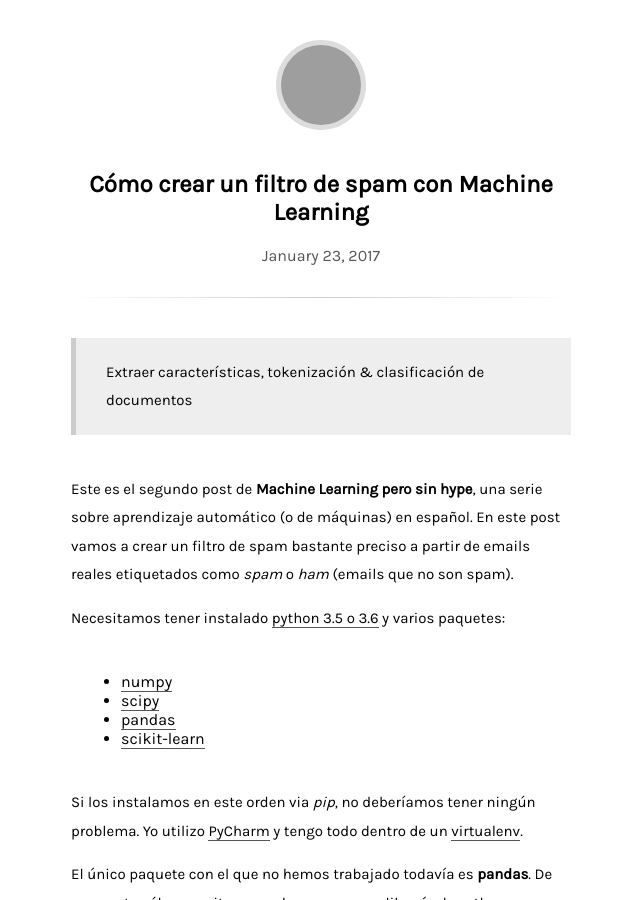
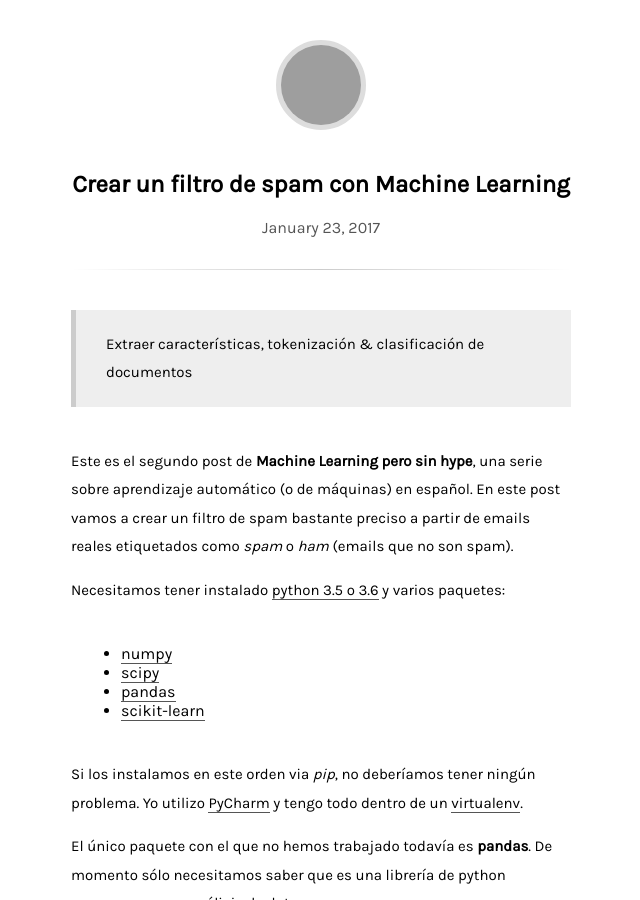
Before and after one commit to stanete/stanete.github.io, a Jekyll site: the page built from _posts/2017-01-23-filtro-spam-machine-learning.md, in a window 1280 px wide and 900 px high, cut to the strip 0-900 px from the top of the window. Shown: the whole strip, without its empty margins (319-959 px from the left). Built offline with Jekyll 4.4.1, drawn with Linux system fonts in a browser that asks for light colours; comment, search, counter and statistics services are not loaded; part of the change alters nothing that is shown; grey boxes are pictures that could not be loaded.

```diff
--- a/_config.yml
+++ b/_config.yml
@@ -1,6 +1,6 @@
 # Site Info
 title:              "Machine Learning pero sin hype"
-description:        "TMachine Learning pero sin hype es un blog sobre aprendizaje automático en español"
+description:        "Machine Learning pero sin hype es un blog sobre aprendizaje automático en español"
 google_verify:      MZlkm_Gq7ly7eJkGo-x7JDMux-ljTyc7sFduOaUZBVg # Put your Google Verification here
 google_analytics:   UA-54798604-2 # Put your Google Analytics code
 
--- /dev/null
+++ b/_includes/fb_open_graph.html
@@ -0,0 +1,16 @@
+<!-- Facebook Open Graph -->
+<meta property="og:url" content="{{ page.url | replace:'index.html','' | prepend:site.baseurl | prepend:site.url }}">
+<meta property="og:title" content="{% if page.title %}{{ page.title }}{% else %}{{ site.title }}{% endif %}">
+<meta property="og:description" content="{% if page.excerpt %}{{ page.excerpt | strip_html | strip_newlines | truncate: 200 }}{% else %}{{ site.description }}{% endif %}">
+<meta property="og:type" content="{% if page.layout == 'post' %}article{% else %}website{% endif %}">
+
+{% if site.title %}
+    <meta property="og:site_name" content="{{ site.title }}">
+{% endif %}
+
+{% if page.image %}
+    <meta property="og:image" content="{{ page.image | prepend: site.baseurl | prepend: site.url }}">
+{% else %}
+    <meta property="og:image" content="{{ site.image | prepend: site.baseurl | prepend: site.url }}">
+{% endif %}
+<!-- End Facebook Open Graph -->
--- a/_includes/head.html
+++ b/_includes/head.html
@@ -1,6 +1,7 @@
 <meta charset="utf-8">
 <meta http-equiv="X-UA-Compatible" content="IE=edge">
 <meta name="viewport" content="width=device-width, initial-scale=1" />
+<meta name="description" content="{% if page.excerpt %}{{ page.excerpt | strip_html | strip_newlines | truncate: 160 }}{% else %}{{ site.description }}{% endif %}">
 
 {% if page.title %}
 	<title>{{ page.title }}</title>
@@ -8,19 +9,11 @@
 	<title>{{ site.title }}</title>
 {% endif %}
 
-<meta name="twitter:card" content="summary" />
-<meta name="twitter:site" content="@{{ site.twitter_username }}" />
-<meta name="twitter:title" content="{% if page.title %}{{ page.title }}{% else %}{{ site.title }}{% endif %}" />
-<meta name="twitter:description" content="{% if page.excerpt %}{{ page.excerpt | strip_html | strip_newlines | truncate: 200 }}{% else %}{{ site.description }}{% endif %}">
+<!-- Social sharing metas -->
+{% include twitter.html %}
+{% include fb_open_graph.html %}
 
-{% if page.image %}
-    <meta name="twitter:image:src" content="{{ page.image | prepend: site.baseurl | prepend: site.url }}">
-{% else %}
-    <meta name="twitter:image:src" content="{{ site.image | prepend: site.baseurl | prepend: site.url }}">
-{% endif %}
-
-<meta name="description" content="{% if page.excerpt %}{{ page.excerpt | strip_html | strip_newlines | truncate: 160 }}{% else %}{{ site.description }}{% endif %}">
-
+<!-- Google verify -->
 {% if site.google_verify %}
 	<meta name="google-site-verification" content="{{ site.google_verify }}">
 {% endif %}
--- /dev/null
+++ b/_includes/twitter.html
@@ -0,0 +1,12 @@
+<!-- Twitter Card -->
+<meta name="twitter:card" content="{% if page.image %}summary_large_image{% else %}summary{% endif %}">
+<meta name="twitter:site" content="@{{ site.twitter_username }}">
+<meta name="twitter:creator" content="@{{ site.twitter_username }}">
+<meta name="twitter:title" content="{% if page.title %}{{ page.title }}{% else %}{{ site.title }}{% endif %}">
+<meta name="twitter:description" content="{% if page.excerpt %}{{ page.excerpt | strip_html | strip_newlines | truncate: 200 }}{% else %}{{ site.description}}{% endif %}">
+{% if page.image %}
+    <meta name="twitter:image:src" content="{{ page.image | prepend: site.baseurl | prepend: site.url }}">
+{% else %}
+    <meta name="twitter:image:src" content="{{ site.image | prepend: site.baseurl | prepend: site.url }}">
+{% endif %}
+<!-- End Twitter Card -->
--- a/_posts/2017-01-23-filtro-spam-machine-learning.md
+++ b/_posts/2017-01-23-filtro-spam-machine-learning.md
@@ -1,5 +1,5 @@
 ---
-title: Cómo crear un filtro de spam con Machine Learning
+title: Crear un filtro de spam con Machine Learning
 updated: 2017-01-23 08:45
 comments: true
 mailchimp: true
```
